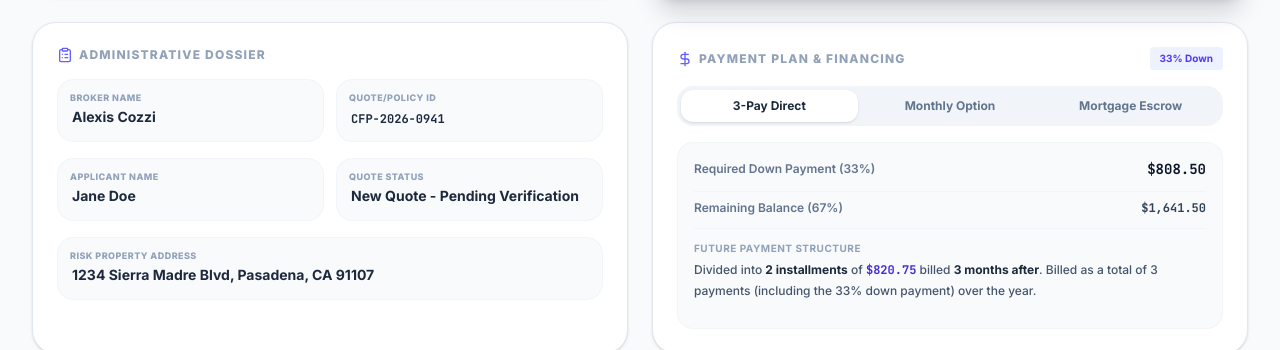
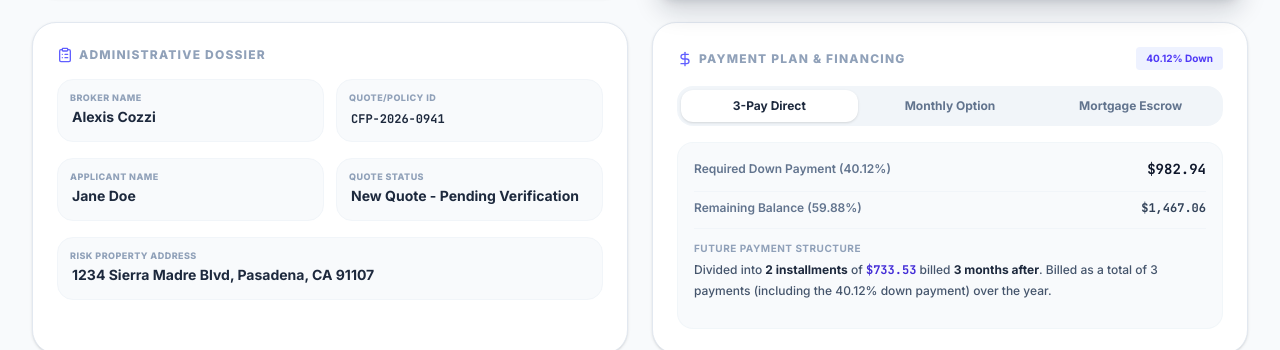
Before and after one commit to macandcheeseenthusiast/CFP-Quote-Tool, a React (Vite) app: page / in a window 1280 px wide. Shown: the part 391-741 px from the top of the page. Built offline with nearby package versions, Linux system fonts and the light colour scheme.

Commit message:
Update QuoteSummary.tsx

```diff
--- a/src/components/QuoteSummary.tsx
+++ b/src/components/QuoteSummary.tsx
@@ -81,7 +81,7 @@ export const QuoteSummary: React.FC = () => {
     if (currentPlan === "monthly" || currentPlan === "mortgage") {
       return parseFloat((quoteDetails.estimatedPremium * 0.1679).toFixed(2));
     }
-    return parseFloat((quoteDetails.estimatedPremium * 0.33).toFixed(2));
+    return parseFloat((quoteDetails.estimatedPremium * 0.4012).toFixed(2));
   }, [quoteDetails.estimatedPremium, currentPlan]);
 
   const remainingBalance = useMemo(() => {
@@ -246,14 +246,14 @@ Billing Option: ${
     ? "Mortgage Escrow Billing"
     : "Direct Installment Plan (3-Pay)"
 }
-Mandated Down Payment (${(currentPlan === "monthly" || currentPlan === "mortgage") ? "16.79%" : "33%"}): $${downPayment.toLocaleString("en-US", { minimumFractionDigits: 2, maximumFractionDigits: 2 })}
-Remaining Balance (${(currentPlan === "monthly" || currentPlan === "mortgage") ? "83.21%" : "67%"}): $${remainingBalance.toLocaleString("en-US", { minimumFractionDigits: 2, maximumFractionDigits: 2 })}
+Mandated Down Payment (${(currentPlan === "monthly" || currentPlan === "mortgage") ? "16.79%" : "40.12%"}): $${downPayment.toLocaleString("en-US", { minimumFractionDigits: 2, maximumFractionDigits: 2 })}
+Remaining Balance (${(currentPlan === "monthly" || currentPlan === "mortgage") ? "83.21%" : "59.88%"}): $${remainingBalance.toLocaleString("en-US", { minimumFractionDigits: 2, maximumFractionDigits: 2 })}
 Future Payments: ${
   currentPlan === "monthly"
     ? `11 monthly installments of $${installmentAmount.toLocaleString("en-US", { minimumFractionDigits: 2, maximumFractionDigits: 2 })} (8.45% of premium each) billed monthly. Billed as a total of 12 payments including the 16.79% down payment.`
     : currentPlan === "mortgage"
     ? `Requires starting the monthly plan (16.79% down payment). Once started, future payments (11 monthly installments of $${installmentAmount.toLocaleString("en-US", { minimumFractionDigits: 2, maximumFractionDigits: 2 })} each) are billed out to your mortgage company escrow account so they take over, allowing you to pay it together with your mortgage payments.`
-    : `2 installments of $${installmentAmount.toLocaleString("en-US", { minimumFractionDigits: 2, maximumFractionDigits: 2 })} billed 3 months after (total of 3 payments including the 33% down payment)`
+    : `2 installments of $${installmentAmount.toLocaleString("en-US", { minimumFractionDigits: 2, maximumFractionDigits: 2 })} billed 3 months after (total of 3 payments including the 40.12% down payment)`
 }
 
 *DISCLAIMER: This is an informational prelim estimate, not an insurance binder. Final premiums are subject to CA FAIR Plan underwriting.
@@ -459,7 +459,7 @@ Future Payments: ${
                 Payment Plan & Financing
               </h3>
               <span className="text-[10px] bg-indigo-50 font-bold px-2.5 py-1 rounded text-indigo-600 print:hidden">
-                {(currentPlan === "monthly" || currentPlan === "mortgage") ? "16.79% Down" : "33% Down"}
+                {(currentPlan === "monthly" || currentPlan === "mortgage") ? "16.79% Down" : "40.12% Down"}
               </span>
             </div>
 
@@ -505,7 +505,7 @@ Future Payments: ${
               <div className="bg-slate-50 p-4 rounded-2xl border border-slate-100/80 space-y-3 print:bg-transparent print:border-none print:p-0">
                 <div className="flex justify-between items-center">
                   <span className="text-xs font-semibold text-slate-500">
-                    Required Down Payment ({(currentPlan === "monthly" || currentPlan === "mortgage") ? "16.79%" : "33%"})
+                    Required Down Payment ({(currentPlan === "monthly" || currentPlan === "mortgage") ? "16.79%" : "40.12%"})
                   </span>
                   <span className="text-sm font-extrabold font-mono text-slate-900">
                     ${downPayment.toLocaleString("en-US", { minimumFractionDigits: 2, maximumFractionDigits: 2 })}
@@ -514,7 +514,7 @@ Future Payments: ${
 
                 <div className="flex justify-between items-center border-t border-slate-100 pt-2">
                   <span className="text-xs font-semibold text-slate-500">
-                    Remaining Balance ({(currentPlan === "monthly" || currentPlan === "mortgage") ? "83.21%" : "67%"})
+                    Remaining Balance ({(currentPlan === "monthly" || currentPlan === "mortgage") ? "83.21%" : "59.88%"})
                   </span>
                   <span className="text-xs font-bold font-mono text-slate-700">
                     ${remainingBalance.toLocaleString("en-US", { minimumFractionDigits: 2, maximumFractionDigits: 2 })}
@@ -526,7 +526,7 @@ Future Payments: ${
 
                   {currentPlan === "direct" && (
                     <div className="text-xs font-medium text-slate-600 leading-relaxed">
-                      Divided into <span className="font-bold text-slate-800">2 installments</span> of <span className="font-extrabold font-mono text-indigo-700">${installmentAmount.toLocaleString("en-US", { minimumFractionDigits: 2, maximumFractionDigits: 2 })}</span> billed <span className="font-bold text-slate-800">3 months after</span>. Billed as a total of 3 payments (including the 33% down payment) over the year.
+                      Divided into <span className="font-bold text-slate-800">2 installments</span> of <span className="font-extrabold font-mono text-indigo-700">${installmentAmount.toLocaleString("en-US", { minimumFractionDigits: 2, maximumFractionDigits: 2 })}</span> billed <span className="font-bold text-slate-800">3 months after</span>. Billed as a total of 3 payments (including the 40.12% down payment) over the year.
                     </div>
                   )}
 
@@ -548,7 +548,7 @@ Future Payments: ${
                   <div>
                     <p className="text-[9px] font-black uppercase tracking-wider text-slate-400 mb-0.5">Option 1: Direct Installment Plan (3-Pay)</p>
                     <div className="text-xs text-slate-700 leading-relaxed">
-                      Requires <span className="font-semibold text-slate-900">33% down payment</span> of <span className="font-bold font-mono text-slate-900">${parseFloat((quoteDetails.estimatedPremium * 0.33).toFixed(2)).toLocaleString("en-US", { minimumFractionDigits: 2, maximumFractionDigits: 2 })}</span>. Remaining balance divided into <span className="font-semibold text-slate-900">2 installments</span> of <span className="font-bold font-mono text-slate-900">${parseFloat(((quoteDetails.estimatedPremium - parseFloat((quoteDetails.estimatedPremium * 0.33).toFixed(2))) / 2).toFixed(2)).toLocaleString("en-US", { minimumFractionDigits: 2, maximumFractionDigits: 2 })}</span> billed <span className="font-semibold text-slate-900">3 months after</span>.
+                      Requires <span className="font-semibold text-slate-900">40.12% down payment</span> of <span className="font-bold font-mono text-slate-900">${parseFloat((quoteDetails.estimatedPremium * 0.4012).toFixed(2)).toLocaleString("en-US", { minimumFractionDigits: 2, maximumFractionDigits: 2 })}</span>. Remaining balance divided into <span className="font-semibold text-slate-900">2 installments</span> of <span className="font-bold font-mono text-slate-900">${parseFloat(((quoteDetails.estimatedPremium - parseFloat((quoteDetails.estimatedPremium * 0.4012).toFixed(2))) / 2).toFixed(2)).toLocaleString("en-US", { minimumFractionDigits: 2, maximumFractionDigits: 2 })}</span> billed <span className="font-semibold text-slate-900">3 months after</span>.
                     </div>
                   </div>
 
```
